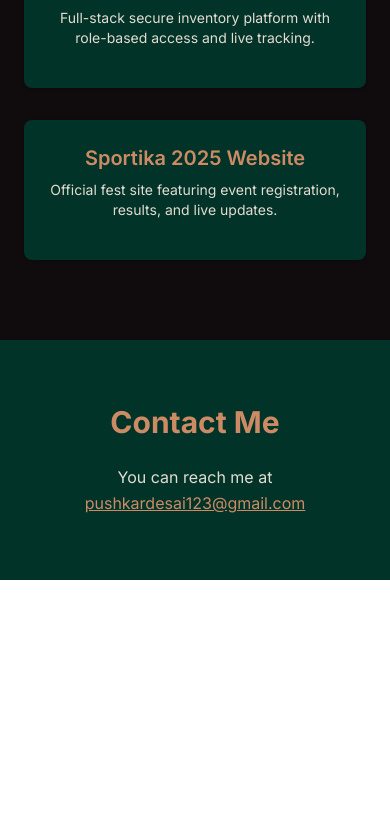
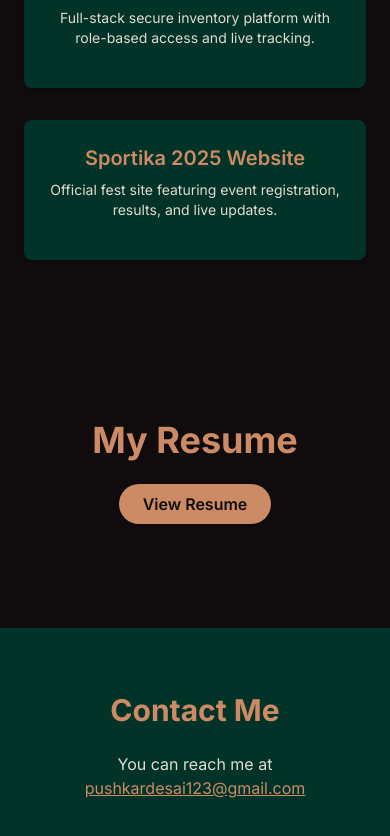
Before and after one commit to pdesai7245/pushkar-portfolio, a React (Create React App) app: page / in a window 390 px wide. Shown: the part 1509-2345 px from the top of the page. Before the commit the page ends 2089 px from the top, so only its background shows below. Built offline with nearby package versions, Linux system fonts and the light colour scheme.

Commit message:
Updated full website with responsive layout and visual improvements

```diff
--- a/src/App.js
+++ b/src/App.js
@@ -2,6 +2,7 @@ import Navbar from "./components/Navbar";
 import About from "./components/About";
 import Projects from "./components/Projects";
 import Contact from "./components/Contact";
+import ResumeViewer from "./components/ResumeViewer";
 import Footer from "./components/Footer";
 import { motion } from "framer-motion";
 
@@ -72,6 +73,7 @@ function App() {
       {/* Content Sections */}
       <About />
       <Projects />
+      <ResumeViewer />  {/* Only shown when scrolled to */}
       <Contact />
 
       {/* Footer */}
--- a/src/components/Contact.js
+++ b/src/components/Contact.js
@@ -14,7 +14,7 @@ function Contact() {
         viewport={{ once: true }}
       >
         <h2 className="text-3xl sm:text-4xl font-bold mb-6 text-tan">Contact Me</h2>
-        <p className="text-base sm:text-lg leading-relaxed">
+        <p class  Name="text-base sm:text-lg leading-relaxed">
           You can reach me at{" "}
           <a
             href="mailto:pushkardesai123@gmail.com"
--- a/src/components/Navbar.js
+++ b/src/components/Navbar.js
@@ -8,7 +8,10 @@ function Navbar() {
       <div className="max-w-6xl mx-auto px-4 py-4 flex items-center justify-between">
         <h1 className="text-2xl font-bold text-tan">&lt;Pushkar&gt;</h1>
         <div className="md:hidden">
-          <button onClick={() => setMenuOpen(!menuOpen)} className="text-cream text-2xl">
+          <button
+            onClick={() => setMenuOpen(!menuOpen)}
+            className="text-cream text-2xl"
+          >
             ☰
           </button>
         </div>
@@ -16,6 +19,7 @@ function Navbar() {
           <li><a href="#home" className="hover:text-tan">Home</a></li>
           <li><a href="#about" className="hover:text-tan">About</a></li>
           <li><a href="#projects" className="hover:text-tan">Projects</a></li>
+          <li><a href="#resume" className="hover:text-tan">Resume</a></li>
           <li><a href="#contact" className="hover:text-tan">Contact</a></li>
         </ul>
       </div>
@@ -26,6 +30,7 @@ function Navbar() {
           <li><a href="#home" className="block">Home</a></li>
           <li><a href="#about" className="block">About</a></li>
           <li><a href="#projects" className="block">Projects</a></li>
+          <li><a href="#resume" className="block">Resume</a></li>
           <li><a href="#contact" className="block">Contact</a></li>
         </ul>
       )}
--- /dev/null
+++ b/src/components/ResumeViewer.js
@@ -0,0 +1,53 @@
+import { useState } from "react";
+import { motion } from "framer-motion";
+
+function ResumeViewer() {
+  const [showResume, setShowResume] = useState(false);
+
+  const toggleResume = () => {
+    setShowResume((prev) => !prev);
+  };
+
+  return (
+    <section
+      id="resume"
+      className="bg-darkmaroon text-cream py-20 px-6 scroll-mt-24 text-center"
+    >
+      <motion.h2
+        className="text-4xl font-bold mb-6 text-tan"
+        initial={{ opacity: 0, y: 40 }}
+        whileInView={{ opacity: 1, y: 0 }}
+        transition={{ duration: 0.8 }}
+        viewport={{ once: true }}
+      >
+        My Resume
+      </motion.h2>
+
+      <button
+        onClick={toggleResume}
+        className="bg-tan text-darkmaroon font-semibold px-6 py-2 rounded-full shadow hover:bg-cream transition mb-6"
+      >
+        {showResume ? "Hide Resume" : "View Resume"}
+      </button>
+
+      {showResume && (
+        <motion.div
+          className="mt-6 flex justify-center"
+          initial={{ opacity: 0 }}
+          animate={{ opacity: 1 }}
+          transition={{ duration: 0.5 }}
+        >
+          <iframe
+            src="/Desai_CV.pdf"
+            title="Pushkar Resume"
+            width="100%"
+            height="600px"
+            className="max-w-4xl w-full border rounded-lg"
+          />
+        </motion.div>
+      )}
+    </section>
+  );
+}
+
+export default ResumeViewer;
```
